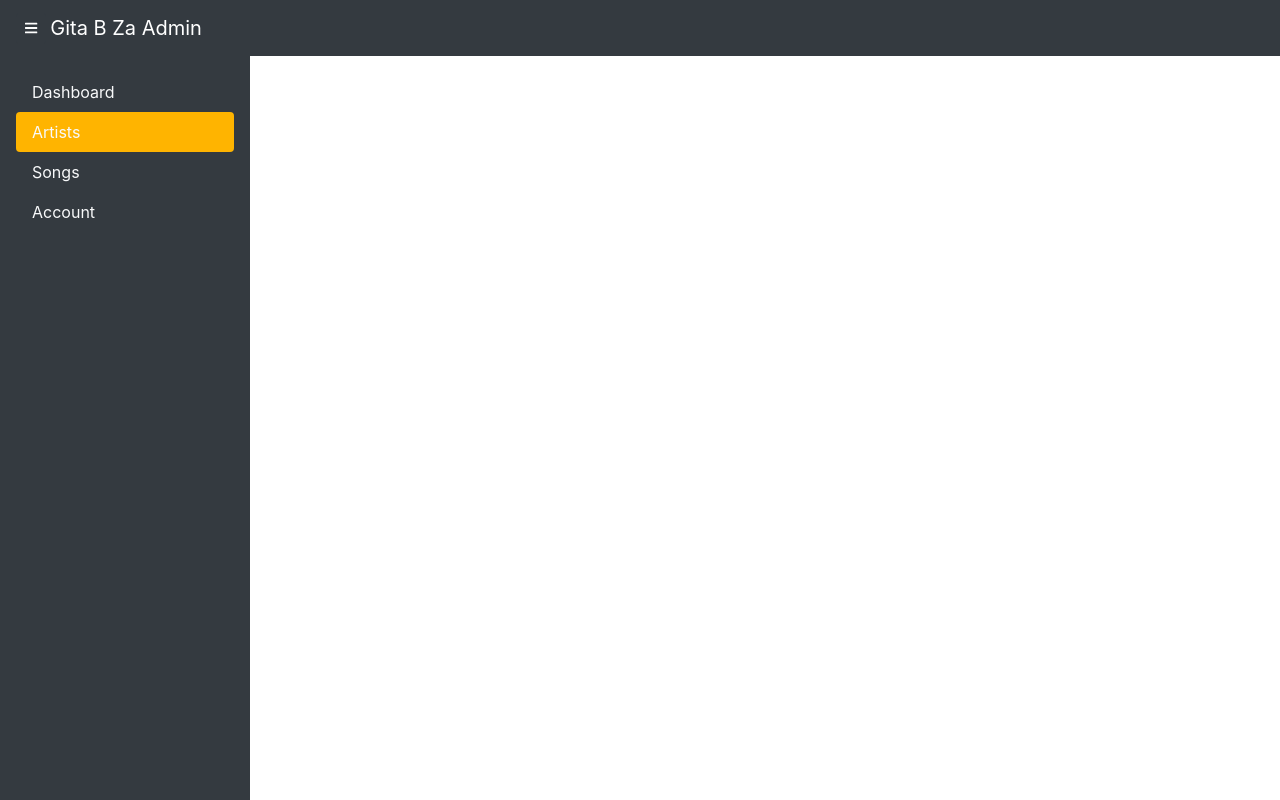
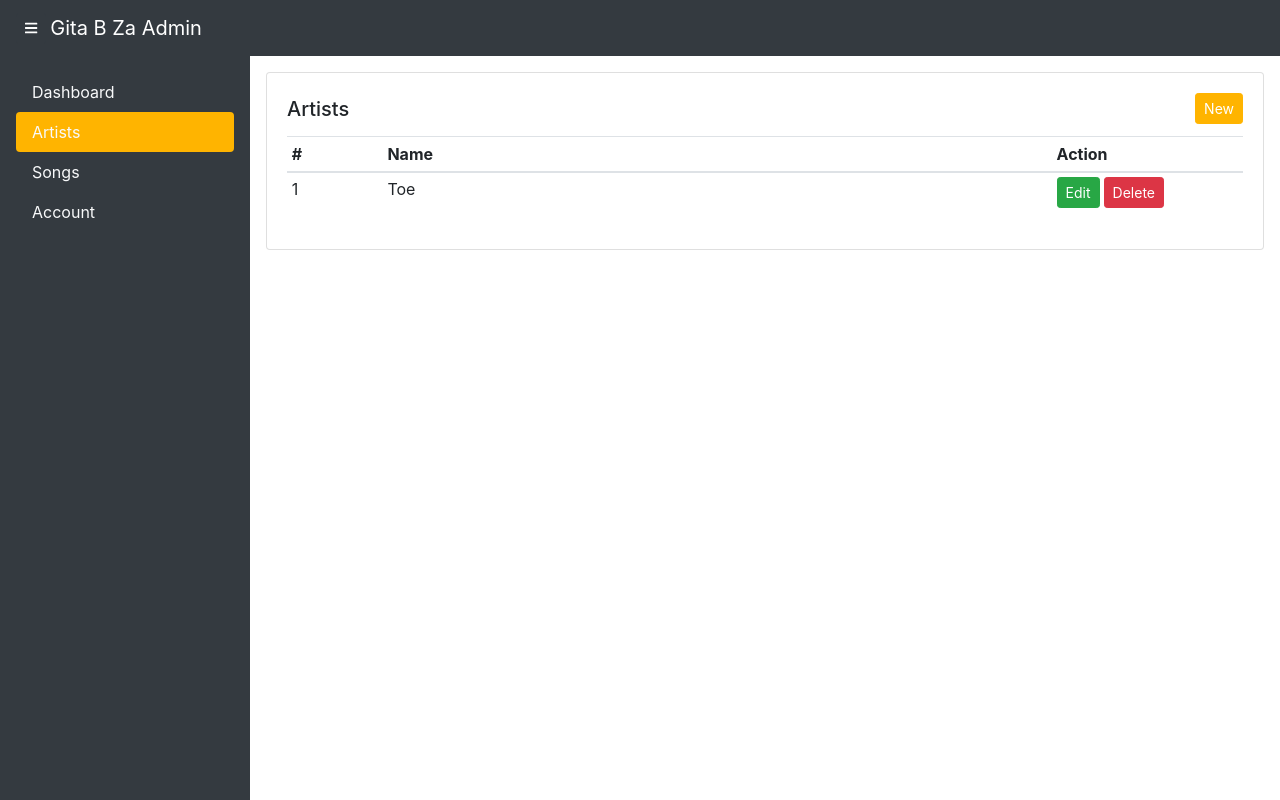
Before and after one commit to toe-pyae-sone-oo/gitabza-ui, a React (Create React App) app: page /admin/artists in a window 1280 px wide. Built offline with nearby package versions, Linux system fonts and the light colour scheme.

Commit message:
artist list

```diff
--- a/src/layouts/AdminLayout/AdminLayout.js
+++ b/src/layouts/AdminLayout/AdminLayout.js
@@ -4,6 +4,7 @@ import { Container, Row, Col } from 'react-bootstrap'
 import classNames from 'classnames'
 import SongEditor from '../../views/SongEditor/SongEditor'
 import ArtistEditor from '../../views/ArtistEditor/ArtistEditor'
+import ArtistList from '../../views/ArtistList/ArtistList'
 import AdminNav from '../../components/AdminNav/AdminNav'
 import AdminSidebar from '../../components/AdminSideBar/AdminSideBar'
 import './AdminLayout.css'
@@ -48,6 +49,7 @@ const AdminLayout = () => {
         <Row>
           <Col>
             <Switch>
+              <Route exact path="/admin/artists" component={ArtistList} />
               <Route path="/admin/artists/new" component={ArtistEditor} />
               <Route path="/admin/songs/new" component={SongEditor} />
             </Switch>
--- /dev/null
+++ b/src/views/ArtistList/ArtistList.css
@@ -0,0 +1,11 @@
+.ArtistList__num-col {
+  width: 10%;
+}
+
+.ArtistList__name-col {
+  width: 70%;
+}
+
+.ArtistList__action-col {
+  width: 20%;
+}
--- /dev/null
+++ b/src/views/ArtistList/ArtistList.js
@@ -0,0 +1,37 @@
+import React from 'react'
+import { Card, Table, Button } from 'react-bootstrap'
+import PrimaryButton from '../../components/PrimaryButton/PrimaryButton'
+import './ArtistList.css'
+
+const ArtistList = () =>
+  <>
+    <Card>
+      <Card.Body>
+        <Card.Title className="d-flex align-items-center">
+          <div className="mr-auto">Artists</div>
+          <PrimaryButton className="align-self-end" size="sm">New</PrimaryButton>
+        </Card.Title>
+        <Table size="sm">
+          <thead>
+            <tr>
+              <th className="ArtistList__num-col">#</th>
+              <th className="ArtistList__name-col">Name</th>
+              <th className="ArtistList__action-col">Action</th>
+            </tr>
+          </thead>
+          <tbody>
+            <tr>
+              <td>1</td>
+              <td>Toe</td>
+              <td>
+                <Button variant="success" className="mr-1" size="sm">Edit</Button>
+                <Button variant="danger" size="sm">Delete</Button>
+              </td>
+            </tr>
+          </tbody>
+        </Table>
+      </Card.Body>
+    </Card>
+  </>
+
+export default ArtistList
```
